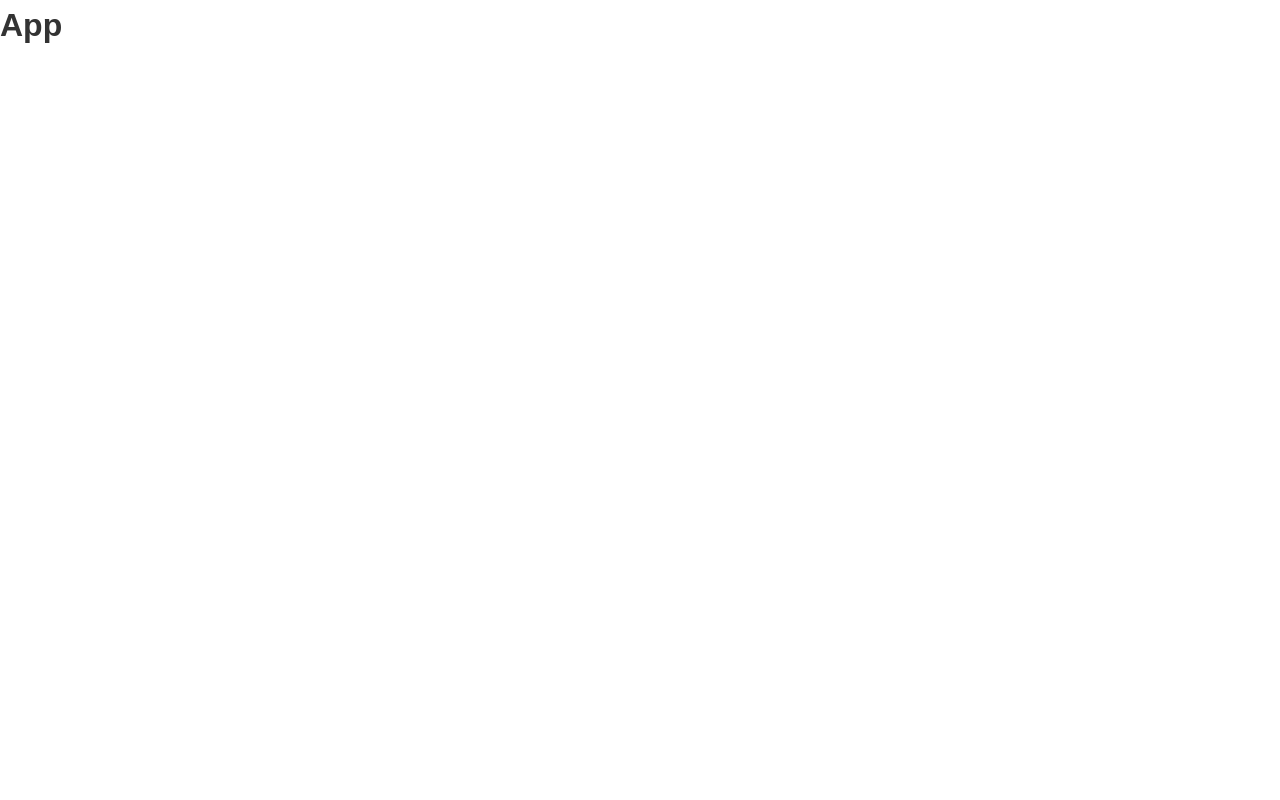
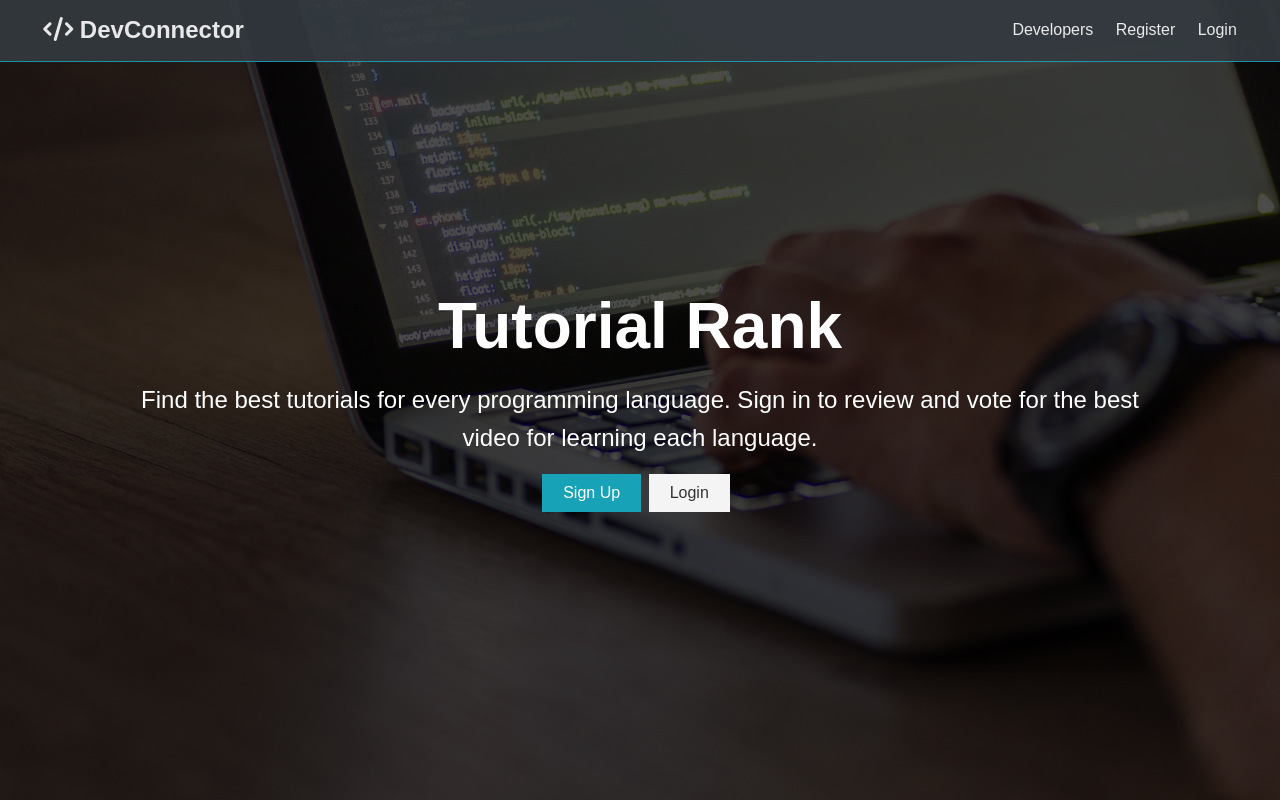
Before and after one commit to nicholasmullins/react-tutorial-rank, a React (Create React App) app: page / in a window 1280 px wide. Built offline with nearby package versions, Linux system fonts and the light colour scheme.

Commit message:
Starting login and register pages. Using react-router-dom to set up routes for each component on the app.js page

```diff
--- a/package.json
+++ b/package.json
@@ -9,6 +9,7 @@
     "react-dom": "^16.12.0",
     "react-moment": "^0.9.6",
     "react-redux": "^7.1.3",
+    "react-router": "^5.1.2",
     "react-router-dom": "^5.1.2",
     "react-scripts": "3.2.0",
     "redux": "^4.0.4",
--- a/src/App.css
+++ b/src/App.css
@@ -333,7 +333,7 @@ button {
 /* Landing Page */
 .landing {
   position: relative;
-  background: url('/img/showcase.jpg') no-repeat center center/cover;
+  background: url('./img/showcase.jpg') no-repeat center center/cover;
   height: 100vh;
 }
 
--- a/src/App.js
+++ b/src/App.js
@@ -1,9 +1,15 @@
 import React, { Fragment } from 'react';
+import { BrowserRouter as Router, Route, Switch } from 'react-router-dom';
+import Navbar from './components/layout/Navbar';
+import Landing from './components/layout/Landing';
 import './App.css';
 
 const App = () => (
+  <Router>
   <Fragment>
-    <h1>App</h1>
+    <Navbar />
+    <Route exact path="/" component={ Landing } />
   </Fragment>
+  </Router>
 );
 export default App;
```
Also changed, not shown: src/components/auth/Login.js (added, +11 -0 lines), src/components/auth/Register.js (added, +11 -0 lines).
